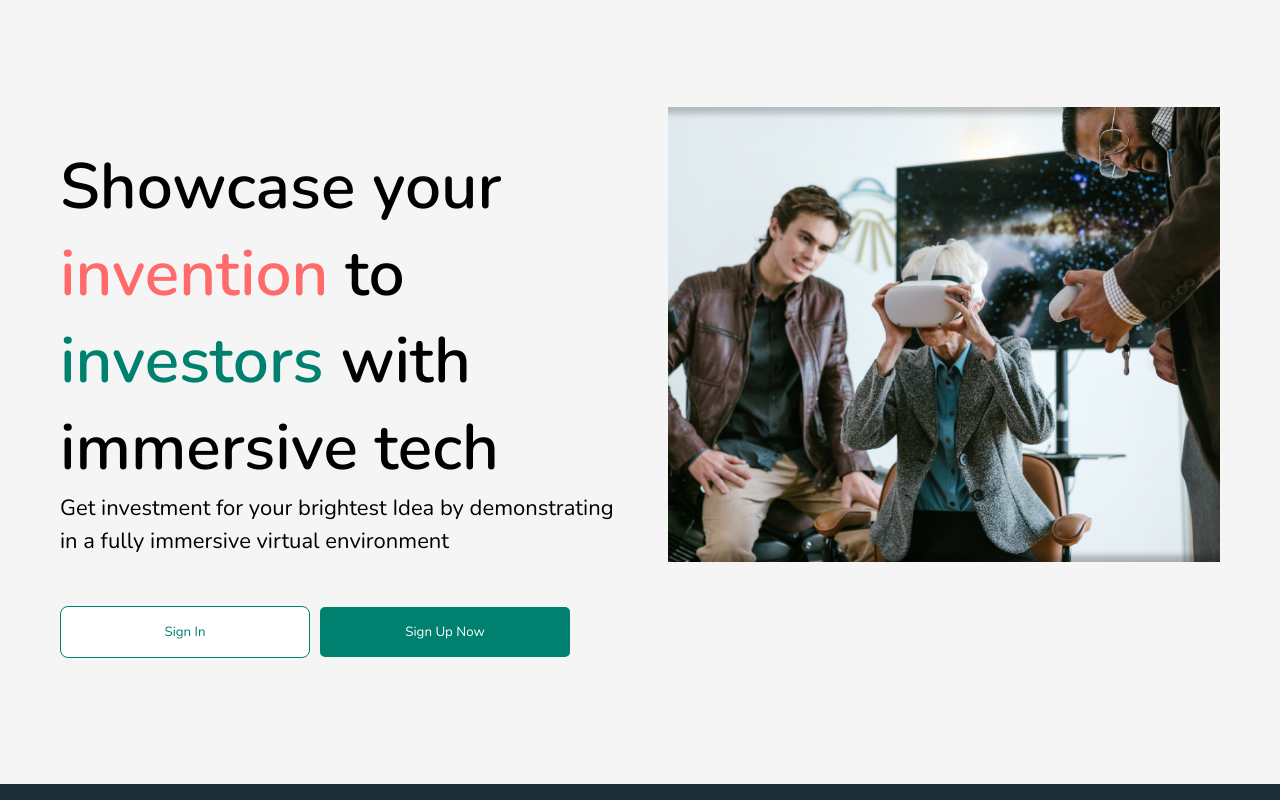
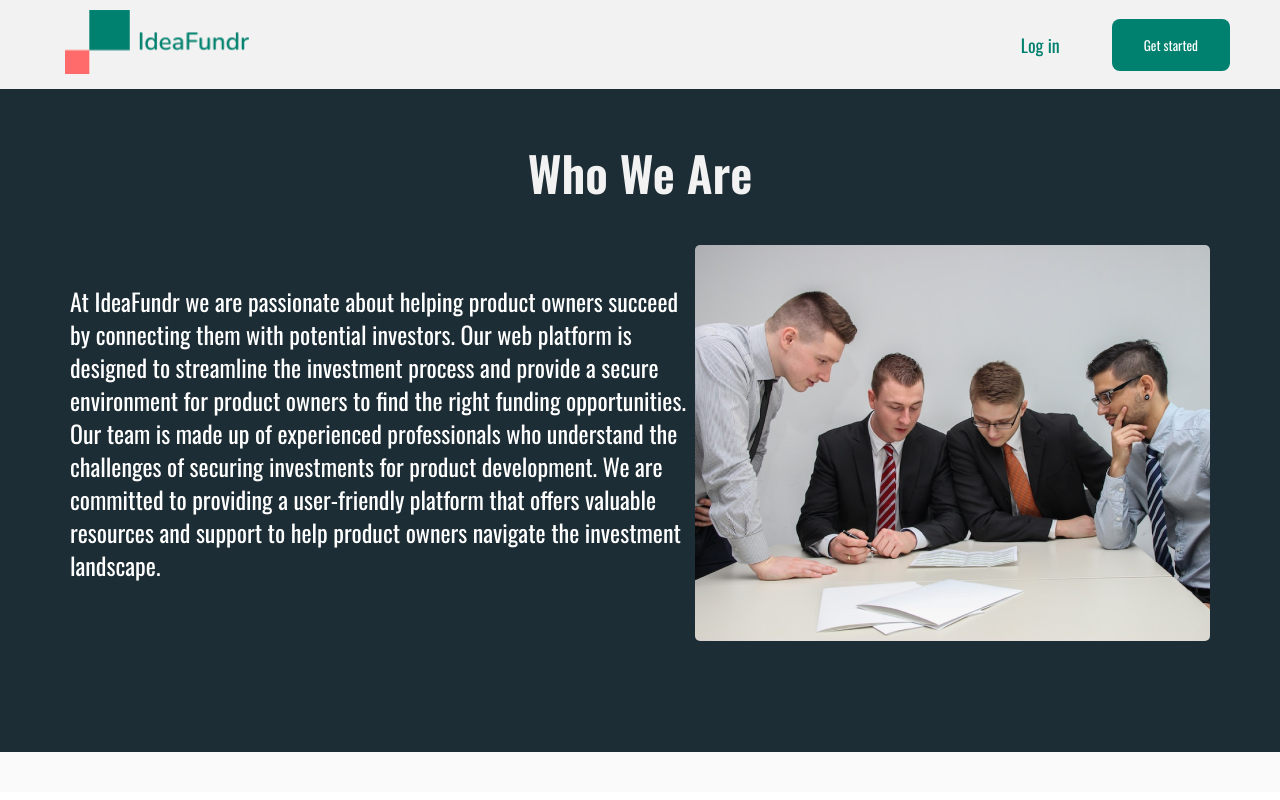
Before and after one commit to CreatorLZ/ideafundr, a React (Create React App) app: page /About in a window 1280 px wide. Before the commit this address led to /Landing. Shown: the top 800 px of the page. Built offline with nearby package versions, Linux system fonts and the light colour scheme; no server answers.

Commit message:
revamping

```diff
--- a/public/index.html
+++ b/public/index.html
@@ -5,11 +5,11 @@
   <meta charset="utf-8" />
   <meta name="viewport" content="width=device-width, initial-scale=1" />
   <meta name="description" content="Showcase your invention to the world with immersive tech" />
-  <link href="https://fonts.googleapis.com/css2?family=Nunito:wght@200;300;400;500;600;700;800;900;1000&display=swap" rel="stylesheet">
+  <link href="https://fonts.googleapis.com/css2?family=Oswald:wght@200;300;400;500;600;700;800;900;1000&display=swap" rel="stylesheet">
   <style>
     * {
       margin: 0;
-      font-family: 'Nunito', sans-serif;
+      font-family: 'Oswald', sans-serif;
     }
   </style>
   <title>Ideafundr</title>
--- a/src/App.js
+++ b/src/App.js
@@ -14,6 +14,7 @@ import Spinneranimation from "./components/Spinner";
 import GlobalStyles from "./Global";
 import Navbar from "./components/Navbar";
 import NotFound from "./components/NotFound";
+import Navbar2 from "./components/Navbar2";
 const Landing = lazy(() => import("./pages/Landing"));
 const Home = lazy(() => import("./pages/Home"));
 const About = lazy(() => import("./pages/About"));
@@ -36,7 +37,7 @@ const Root = () => {
 
   return (
     <>
-      {currentUser && <Navbar />}
+      {currentUser? <Navbar /> : <Navbar2/>}
       <Outlet />
     </>
   );
@@ -76,10 +77,10 @@ function App() {
           path="/About"
           element={
             <Suspense fallback={<Spinneranimation />}>
-              <ProtectedRoute>
+              {/* <ProtectedRoute> */}
                 {" "}
                 <About />
-              </ProtectedRoute>
+              {/* </ProtectedRoute> */}
             </Suspense>
           }
         />
--- /dev/null
+++ b/src/components/Navbar2.jsx
@@ -0,0 +1,393 @@
+import React, { useContext, useEffect, useState } from "react";
+import { Link } from "react-router-dom";
+import styled from "styled-components";
+import { AuthContext } from "../context/AuthContext";
+import { signOut } from "firebase/auth";
+import { auth } from "../firebase";
+import { Button1 } from "../pages/Landing";
+
+const Container = styled.div`
+  height: 60px;
+  position: fixed;
+  width: 100vw;
+  z-index: 40;
+  top:0;
+  padding-bottom: 87px;
+  Link {
+    text-decoration: none;
+  }
+`;
+
+const Wrapper = styled.div`
+  display: ${({ currentUser }) => (currentUser !== null ? "flex" : "none")};
+  align-items: center;
+  background-color: #f2f2f2;
+  width: 100%;
+  gap: 8px;
+  padding: 10px 50px;
+  justify-content: space-between;
+  img {
+    cursor: pointer;
+  }
+  @media only screen and (max-width: 800px) {
+    padding: 10px;
+    width: 100vw;
+  }
+  @media only screen and (max-width: 500px) {
+    padding: 15px;
+  }
+`;
+
+const Center = styled.div`
+  display: flex;
+  align-items: center;
+  padding: 0px;
+  gap: 32px;
+  width: 576px;
+  line-height: 33px;
+
+  p {
+    font-weight: 400;
+    font-size: 24px;
+  }
+  @media only screen and (max-width: 500px) {
+    display: none;
+  }
+`;
+
+const Right = styled.div`
+  display: flex;
+  align-items: center;
+  padding: 0px;
+  gap: 32px;
+
+  img {
+    object-fit: cover;
+    height: 40px;
+    width: 40px;
+  }
+  @media only screen and (max-width: 500px) {
+    display: none;
+  }
+`;
+
+export const Logo = styled.img`
+  width: 200px;
+  height: 64px;
+  object-fit: cover;
+  padding-left: 15px;
+  @media only screen and (max-width: 500px) {
+    width: 180px;
+    padding-left: 0;
+  }
+`;
+const Hamburger = styled.img`
+  display: none;
+  height: 40px;
+  width: 40px;
+  @media only screen and (max-width: 500px) {
+    display: flex;
+  }
+`;
+const SidebarNav = styled.nav`
+  background-color: hsl(0, 0%, 98.0392156862745%);
+  width: 400px;
+  height: 100vh;
+  display: none;
+  justify-content: center;
+  position: fixed;
+  top: 0;
+  right: ${({ sidebar }) => (sidebar ? "0" : "-100%")};
+  transition: 650ms;
+  z-index: 75;
+  box-sizing: border-box;
+  margin: 0;
+  padding: 0;
+  @media only screen and (max-width: 500px) {
+    width: 300px;
+    display: flex;
+  }
+`;
+const Adjust = styled.img`
+  position: absolute;
+  top: 10px;
+  right: 10px;
+  width: 40px;
+  height: 40px;
+  margin-bottom: 50px;
+`;
+
+const SidebarWrap = styled.div`
+  width: 100%;
+  margin-top: 50px;
+  overflow-y: scroll;
+  ::-webkit-scrollbar {
+    width: 10px;
+  }
+  ::-webkit-scrollbar-track {
+    background-color: white;
+  }
+  ::-webkit-scrollbar-thumb {
+    background-color: #d1cfcf;
+  }
+`;
+const Sidebarbuttons = styled.div`
+  display: flex;
+  align-items: center;
+  justify-content: center;
+  flex-direction: column;
+  gap: 20px;
+`;
+
+const Overlay = styled.div`
+  position: fixed;
+  top: 0;
+  left: ${({ sidebar }) => (sidebar ? "0" : "-100%")};
+  width: 100%;
+  height: 100%;
+  z-index: 60;
+  display: none;
+  background-color: rgba(0, 0, 0, 0.1);
+  transition: 650ms;
+  @media only screen and (max-width: 500px) {
+    display: flex;
+  }
+`;
+
+const Button = styled.button`
+  padding: 16px 32px;
+  gap: 8px;
+  display: flex;
+  align-items: center;
+  justify-content: center;
+  background-color: #00806e;
+  color: #fefefe;
+  border: none;
+  border-radius: 8px;
+  p{
+    width: 100%;
+  }
+  cursor: pointer;
+  :hover {
+    transition: 250ms;
+    background-color: white;
+    color: #00806e;
+  }
+  :focus {
+    outline: none;
+  }
+`;
+
+const UserModal = styled.div`
+  position: absolute;
+  padding: ${({ navbar }) => (navbar ? "5px 5px" : "0px 0px")};
+  border-radius: 10px;
+  background: #f5f5f5;
+  top: ${({ navbar }) => (navbar ? "80px" : "70px")};
+  opacity: ${({ navbar }) => (navbar ? "1" : "0")};
+  transition: 450ms;
+  right: 10px;
+  display: flex;
+  flex-direction: column;
+  ul {
+    list-style: none;
+    width: 100%;
+    padding: 10px;
+    li {
+      padding: 10px;
+      border-radius: 5px;
+      cursor: pointer;
+      width: 100%;
+      color: #3a4f5c;
+      :hover {
+        background: #00806e;
+        color: #ffffff;
+      }
+    }
+  }
+  @media only screen and (max-width: 500px) {
+    display: none;
+  }
+`;
+const Siderbarlinks = styled.div`
+  display: flex;
+  flex-direction: column;
+  align-items: center;
+  justify-content: center;
+  gap: 20px;
+  padding: 20px;
+  p {
+    font-weight: 400;
+  }
+  Link {
+    &:hover {
+      background: rgba(0, 0, 0, 0.1);
+      border-left: 4px solid #deba50;
+      cursor: pointer;
+    }
+  }
+`;
+const Login = styled.div`
+  position: relative;
+  padding: 10px 20px;
+  font-weight: 400;
+  font-size: 18px;
+  color: #00806e;
+  cursor: pointer;
+
+  &::before {
+    content: '';
+    position: absolute;
+    left: 0;
+    bottom: 0;
+    width: 0;
+    height: 2px;
+    background-color: #00806e;
+    transition: width 250ms ease-out;
+  }
+
+  &:hover::before {
+    width: 100%;
+  }
+`;
+
+const Navbar2 = () => {
+  const [sidebar, setSidebar] = useState(false);
+  const showSidebar = () => setSidebar(!sidebar);
+  const { currentUser } = useContext(AuthContext);
+  const [navbar, setNavBar] = useState(false);
+
+  const toggleNav = () => {
+    setNavBar(!navbar);
+  };
+  useEffect(() => {
+    const hideSidebar = () => {
+      if (sidebar) {
+        setSidebar(false);
+      }
+    };
+
+    window.addEventListener("beforeunload", hideSidebar);
+
+    return () => {
+      window.removeEventListener("beforeunload", hideSidebar);
+    };
+  }, [sidebar]);
+
+  const handleSignOut = (e) => {
+    e.preventDefault();
+    signOut(auth)
+      .then(() => {
+        console.log("User has logged out");
+      })
+      .catch((error) => {
+        console.log(error);
+      });
+  };
+
+  return (
+    <Container>
+      <Wrapper>
+        <Link to="/">
+          {" "}
+          <Logo src="./images/Logo.png" alt="Logo" />
+        </Link>
+
+        <Right>
+        <Link to="/Login" style={{ textDecoration: "none" }}>
+              {" "}
+               <Login> Log in</Login>
+            </Link>
+            <Link to="/Register" style={{ textDecoration: "none" }}>
+              {" "}
+              <Button><p>Get started</p></Button>{" "}
+            </Link>
+
+          {/* <img onClick={toggleNav} src="./images/vertical.png" alt="menu" /> */}
+
+          <UserModal navbar={navbar}>
+            <ul>
+              <Link to="/Profile" style={{ textDecoration: "none" }}>
+                {" "}
+                <li>Profile</li>
+              </Link>
+              <li onClick={handleSignOut}>Log out</li>
+            </ul>
+          </UserModal>
+        </Right>
+        <Overlay sidebar={sidebar} onClick={showSidebar} />
+        <Hamburger onClick={showSidebar} src="./images/menu.png" alt="menu" />
+        <SidebarNav sidebar={sidebar}>
+          <SidebarWrap>
+            <Adjust
+              src="./images/close.png"
+              alt="close"
+              onClick={showSidebar}
+            />
+            <Siderbarlinks>
+              <Link
+                to="/"
+                style={{ textDecoration: "none", color: "#3A4F5C" }}
+                sidebar={sidebar}
+                onClick={showSidebar}
+              >
+                <p>Home</p>
+              </Link>
+
+              {/* <Link
+                to="/Inventors"
+                style={{ textDecoration: "none", color: "#3A4F5C" }}
+                sidebar={sidebar}
+                onClick={showSidebar}
+              >
+                <p>Inventors</p>
+              </Link>
+              <Link
+                to="/Investors"
+                style={{ textDecoration: "none", color: "#3A4F5C" }}
+                sidebar={sidebar}
+                onClick={showSidebar}
+              >
+                <p>Investors</p>
+              </Link> */}
+              <Link
+                to="/About"
+                style={{ textDecoration: "none", color: "#3A4F5C" }}
+                sidebar={sidebar}
+                onClick={showSidebar}
+              >
+                {" "}
+                <p>About Us</p>
+              </Link>
+
+            </Siderbarlinks>
+            <Sidebarbuttons>
+              <Button1
+                style={{
+                  marginTop: "50px",
+                  border: "none",
+                  width: "70%",
+                  height: "45px",
+                  fontSize:"20px"
+                }}
+                sidebar={sidebar}
+                onClick={showSidebar}
+              >
+                Log in
+              </Button1>
+
+              <Button
+                style={{ width: "70%", height: "45px",fontSize:"16px" }}
+
+              >
+                Get started
+              </Button>
+            </Sidebarbuttons>
+          </SidebarWrap>
+        </SidebarNav>
+      </Wrapper>
+    </Container>
+  );
+};
+
+export default Navbar2;
--- a/src/pages/Landing.jsx
+++ b/src/pages/Landing.jsx
@@ -7,7 +7,7 @@ import { Child2, Wrappercard2 } from "./Home";
 
 const Container = styled.div`
   padding: 0;
-  margin: 0;
+  margin-top: 80px;
 `;
 const Wrapper = styled.div`
   display: flex;
@@ -32,25 +32,25 @@ const Firstprompt = styled.div`
     img {
       display: none;
     }
-    background: linear-gradient(
+    /* background: linear-gradient(
         101.97deg,
         #fdfafa 0.31%,
         rgba(217, 217, 217, 0.48) 100%
       ),
       url(./images/Rectangle1.png) no-repeat center center fixed;
     background-size: cover;
-    overflow: hidden;
+    overflow: hidden; */
   }
   @media only screen and (max-width: 500px) {
     img {
       display: none;
     }
-    background: linear-gradient(
+    /* background: linear-gradient(
         101.97deg,
         #fdfafa 0.31%,
         rgba(217, 217, 217, 0.48) 50%
       ),
-      url(./images/Rectangle1.png) no-repeat center center fixed;
+      url(./images/Rectangle1.png) no-repeat center center fixed; */
 
     background-size: cover;
     overflow: hidden;
@@ -90,6 +90,12 @@ const P2 = styled.p`
   font-size: 16px;
   line-height: 22px;
   color: white;
+
+  @media only screen and (max-width: 500px) {
+    br {
+      display: none;
+    }
+  }
 `;
 
 const P3 = styled.p`
@@ -160,23 +166,34 @@ export const Button = styled.button`
   }
 `;
 
-export const Button1 = styled.button`
-  padding: 16px 32px;
-  background-color: white;
+export const Button1 = styled.div`
+  padding: 5px 32px;
+  background-color: transparent;
+  position: relative;
   display: flex;
   align-items: center;
   justify-content: center;
+  font-size: 18px;
   color: #00806e;
-  border: 1px solid #00806e;
+  /* border: 1px solid #00806e; */
   text-decoration: none;
   border-radius: 8px;
   cursor: pointer;
   width: 250px;
   transition: ease 1s;
-  :hover {
-    transition: 250ms;
+  &::before {
+    content: '';
+    position: absolute;
+    left: 0;
+    bottom: 0;
+    width: 0;
+    height: 2px;
     background-color: #00806e;
-    color: white;
+    transition: width 250ms ease-out;
+  }
+
+  &:hover::before {
+    width: 100%;
   }
   :focus {
     outline: none;
@@ -187,6 +204,7 @@ export const Button1 = styled.button`
   }
   @media only screen and (max-width: 500px) {
     width: 168px;
+    border-bottom: 2px solid #00806e;
   }
 `;
 
@@ -230,6 +248,7 @@ const Secondp = styled.p`
   font-size: 22px;
   line-height: 33px;
   margin-bottom: 30px;
+  color: grey;
   @media only screen and (max-width: 500px) {
     font-size: 20px;
   }
@@ -259,7 +278,15 @@ const Secondprompt = styled.div`
   ul {
     display: none;
     color: white;
+    list-style: none;
     gap: 15px;
+    li {
+      display: flex;
+      &::before {
+        content: "🗹";
+        margin-right: 8px;
+      }
+    }
   }
   img {
     width: 553px;
@@ -314,6 +341,13 @@ const Thirdprompt = styled.div`
       flex-direction: column;
       color: #3a4f5c;
       gap: 15px;
+      li {
+      display: flex;
+      &::before {
+        content: "🗹";
+        margin-right: 8px;
+      }
+    }
     }
     button {
       display: none;
@@ -359,6 +393,13 @@ export const Thirdprompt2 = styled.div`
       gap: 35px;
       padding: 20px;
       height: 100%;
+      li {
+      display: flex;
+      &::before {
+        content: "🔥";
+        margin-right: 8px;
+      }
+    }
     }
   }
 `;
@@ -590,18 +631,18 @@ const Landing = () => {
             <Firstp>
               Showcase your <span style={{ color: "#FF6B6B" }}>invention</span>{" "}
               to <span style={{ color: "#00806e" }}>investors</span> with
-              immersive tech
+              immersive tech.
             </Firstp>
             <Secondp>
-              Get investment for your brightest Idea by demonstrating
-              <br /> in a fully immersive virtual environment
+              Get investment for your brightest Idea by demonstrating in a fully
+              immersive virtual environment.
             </Secondp>
             <Buttondiv>
               <Link style={{ textDecoration: "none" }} to="/Login">
-                <Button1>Sign In</Button1>
+                <Button1 style={{fontSize:"18px"}}>Log in</Button1>
               </Link>
               <Link to="/Register">
-                <Button2>Sign Up Now</Button2>
+                <Button2 style={{fontSize:"18px"}}>Get started</Button2>
               </Link>
             </Buttondiv>
           </Left>
```
